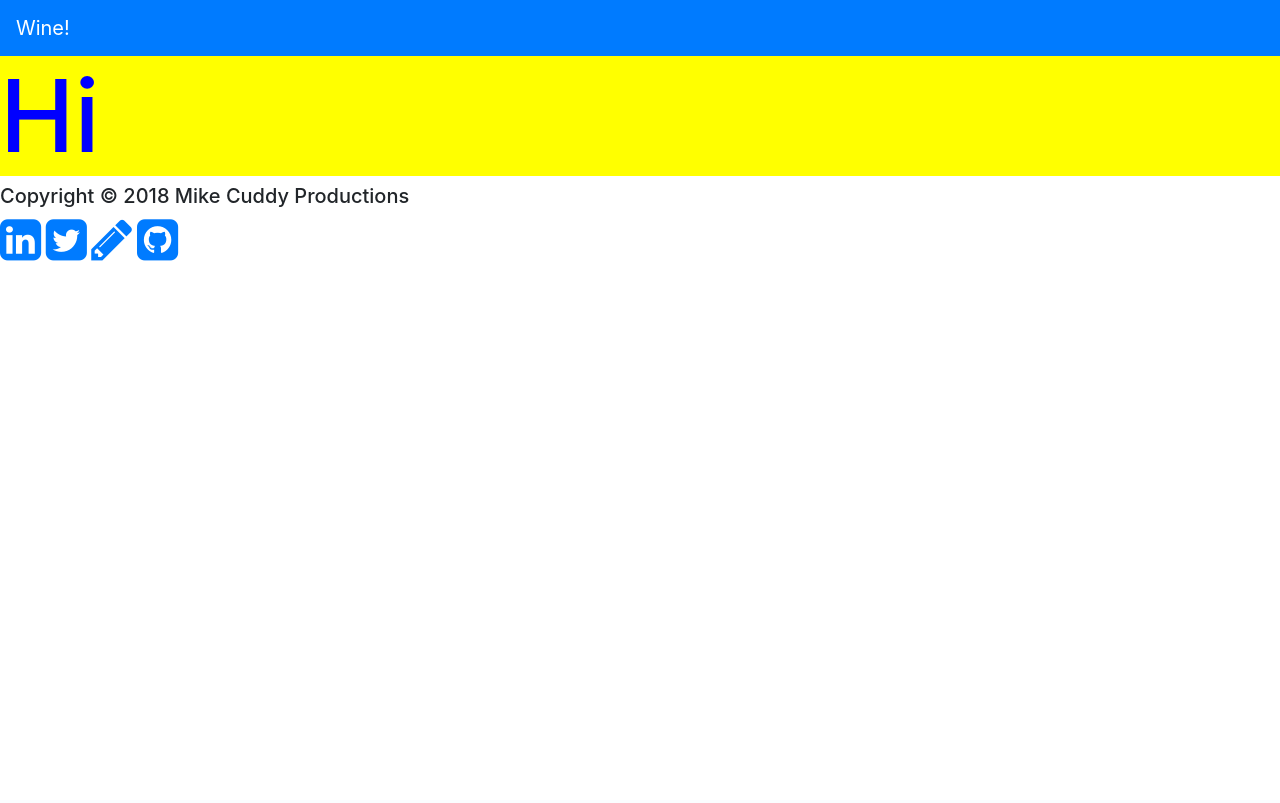
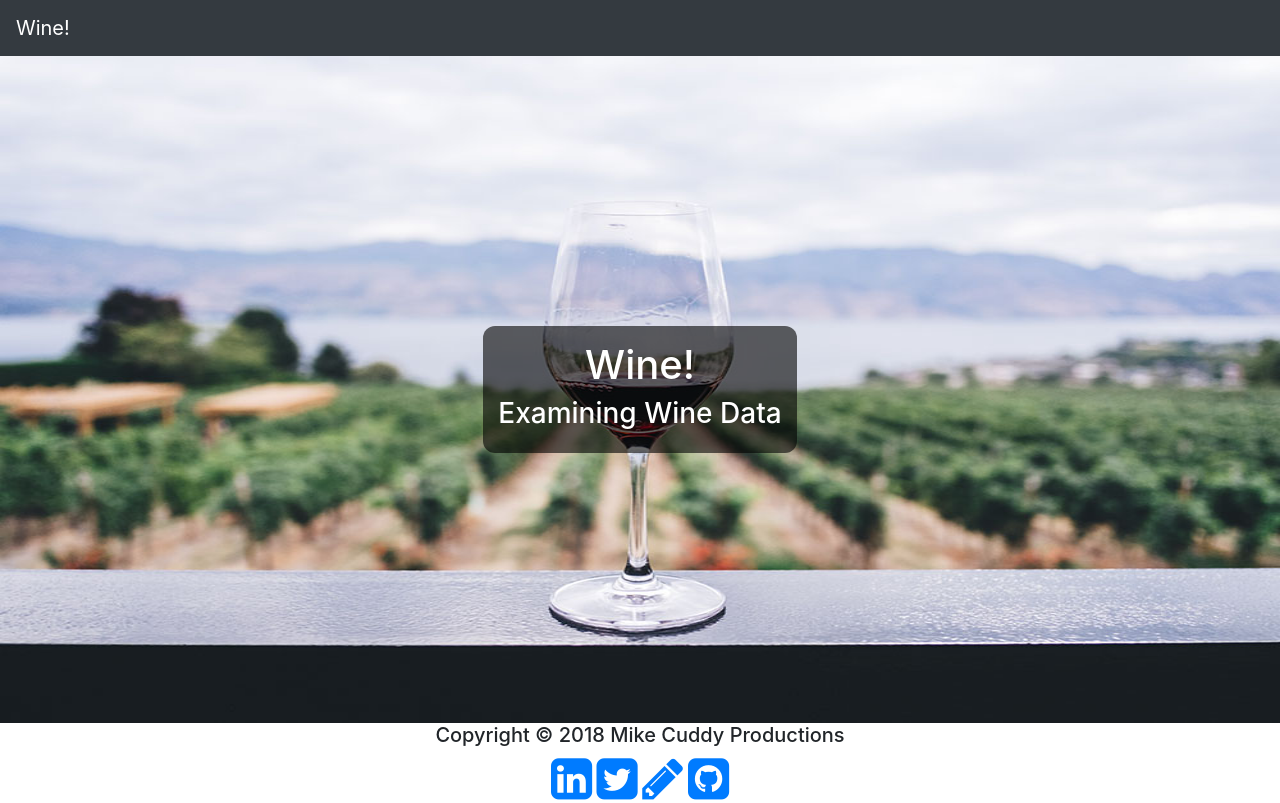
Before and after one commit to ravenusmc/wine, a Flask app: page / in a window 1280 px wide. Before the commit the page ends 261 px from the top, so only its background shows below. Run offline with Flask 2, Linux system fonts and the light colour scheme; some libraries are stand-ins or nearby versions; some web fonts are replaced.

Commit message:
added a header to the landing page

```diff
--- a/project/site/templates/site/index.html
+++ b/project/site/templates/site/index.html
@@ -1,9 +1,15 @@
 {% extends "base.html" %}
 
 {% block content %}
+<link rel="stylesheet" type="text/css" href="{{ url_for('static', filename='css/generic.css') }}">
 <link rel="stylesheet" type="text/css" href="{{ url_for('static', filename='css/landing.css') }}">
-<h1>Hi</h1>
 
+<header>
+  <div class='header_div'>
+    <h1 class='center'>Wine!</h1>
+    <h3>Examining Wine Data</h3>
+  </div>
+</header>
 
 
 
--- /dev/null
+++ b/project/static/css/base.css
@@ -0,0 +1,6 @@
+footer {
+  display: flex;
+  flex-direction: column;
+  justify-content: center;
+  align-items: center;
+}
--- /dev/null
+++ b/project/static/css/generic.css
@@ -0,0 +1,4 @@
+/* The CSS in this tile will be used throughout this project. */
+.center {
+  text-align: center;
+}
--- a/project/static/css/landing.css
+++ b/project/static/css/landing.css
@@ -1,5 +1,19 @@
-h1 {
-    font-size: 100px;
-    color: blue;
-    background-color: yellow;
+header {
+  background-image: url(../img/wine_one.jpg);
+  background-position: center;
+  background-repeat: no-repeat;
+  background-size: cover;
+  height: 667px;
+  background-size: 100% 100%;
+  display: flex;
+  flex-direction: column;
+  align-items: center;
+  justify-content: center;
 }
+
+.header_div {
+  color: white;
+  background-color: rgba(0, 0, 0, 0.6);
+  border-radius: 12px;
+  padding: 15px;
+}
--- a/project/templates/base.html
+++ b/project/templates/base.html
@@ -23,7 +23,7 @@
 </head>
 <body>
 
-<nav class="navbar navbar-expand-lg navbar-dark bg-primary">
+<nav class="navbar navbar-expand-lg navbar-dark bg-dark">
   <a class="navbar-brand" href="{{ url_for('site.homepage') }}">Wine!</a>
   <button class="navbar-toggler" type="button" data-toggle="collapse" data-target="#navbarSupportedContent" aria-controls="navbarSupportedContent" aria-expanded="false" aria-label="Toggle navigation">
     <span class="navbar-toggler-icon"></span>
```
Also changed, not shown: project/static/img/wine_one.jpg (added), 4 other files.
